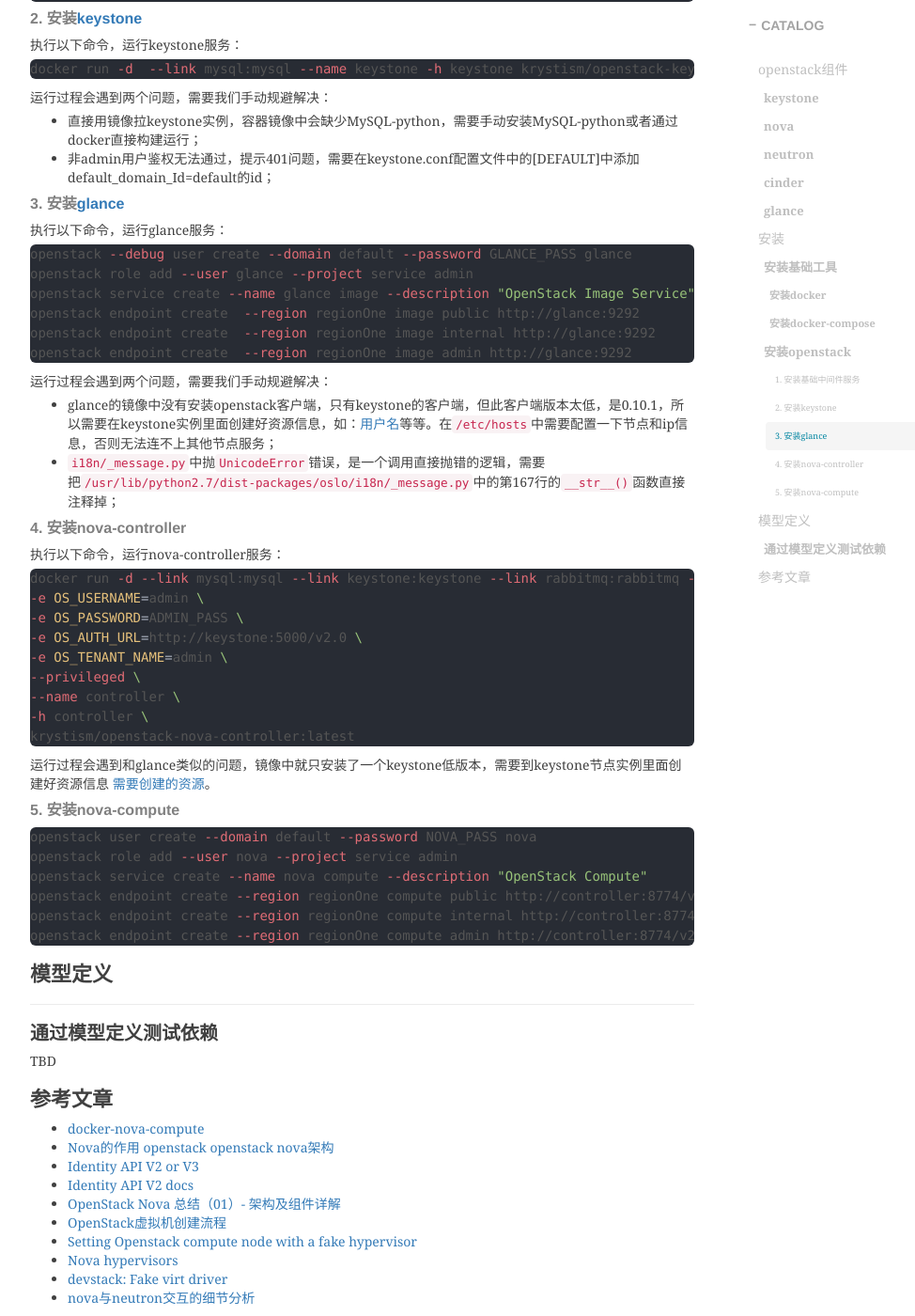
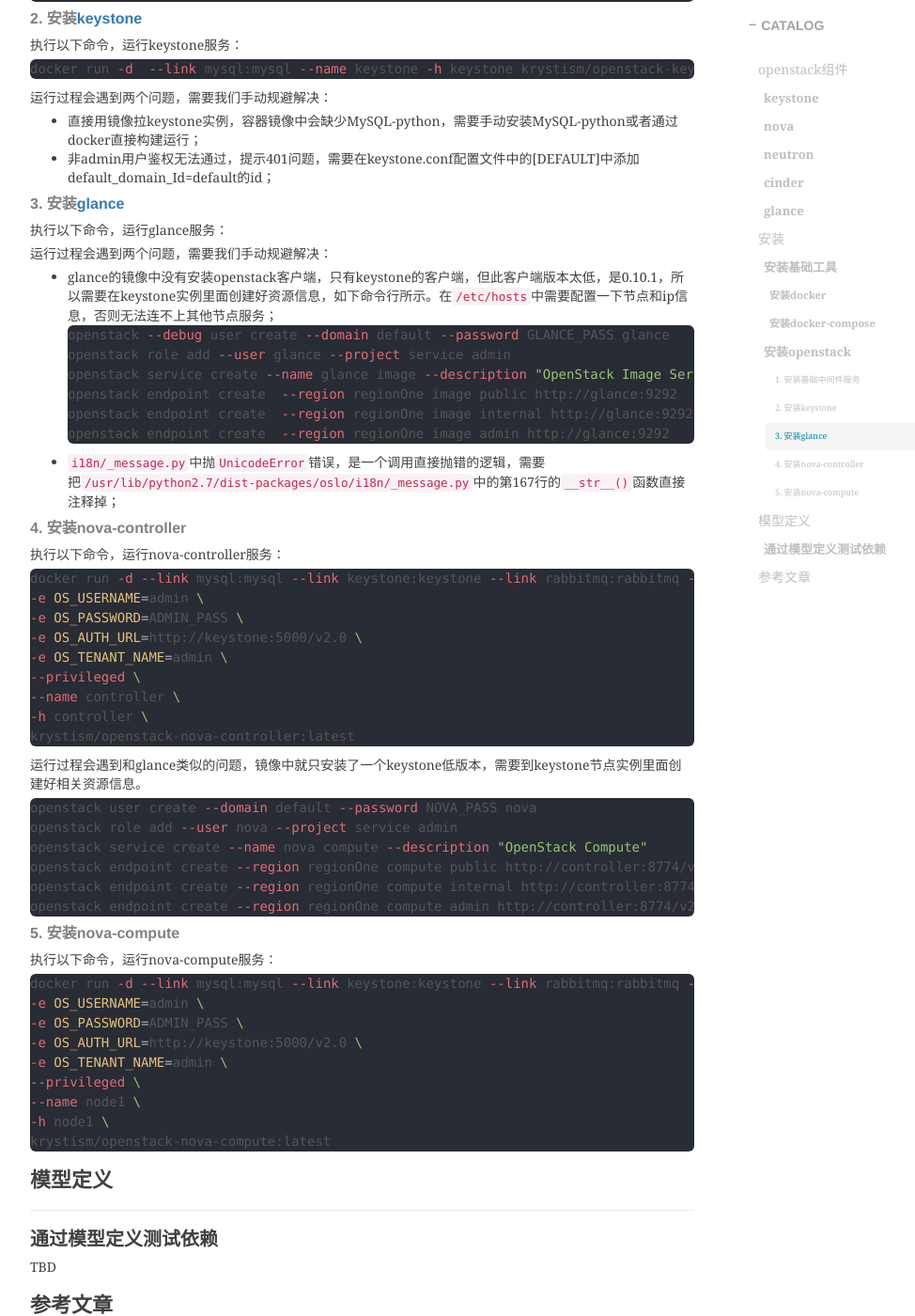
Before and after one commit to shihai1991/shihai1991.github.io, a Jekyll site: the page built from _posts/2024-01-15-在docker上运行nova-compute.md, in a window 1280 px wide and 1400 px high, scrolled down 2168 px. Shown: the whole window at 94% size, without its empty margins (233-1207 px from the left). Built offline with Jekyll 4.4.1, drawn with Linux system fonts in a browser that asks for light colours; nearby versions of some CDN libraries; comment, search, counter and statistics services are not loaded.

Commit message:
Update 2024-01-15-在docker上运行nova-compute.md

````diff
--- a/_posts/2024-01-15-在docker上运行nova-compute.md
+++ b/_posts/2024-01-15-在docker上运行nova-compute.md
@@ -61,6 +61,9 @@
 
 #### 3. 安装[glance](https://github.com/int32bit/docker-glance)
 执行以下命令，运行glance服务：
+
+运行过程会遇到两个问题，需要我们手动规避解决：
+- glance的镜像中没有安装openstack客户端，只有keystone的客户端，但此客户端版本太低，是0.10.1，所以需要在keystone实例里面创建好资源信息，如下命令行所示。在`/etc/hosts`中需要配置一下节点和ip信息，否则无法连不上其他节点服务；
 ```shell
 openstack --debug user create --domain default --password GLANCE_PASS glance
 openstack role add --user glance --project service admin
@@ -69,8 +72,6 @@
 openstack endpoint create  --region regionOne image internal http://glance:9292
 openstack endpoint create  --region regionOne image admin http://glance:9292
 ```
-运行过程会遇到两个问题，需要我们手动规避解决：
-- glance的镜像中没有安装openstack客户端，只有keystone的客户端，但此客户端版本太低，是0.10.1，所以需要在keystone实例里面创建好资源信息，如：[用户名](https://github.com/int32bit/docker-glance/blob/master/bootstrap.sh#L17)等等。在`/etc/hosts`中需要配置一下节点和ip信息，否则无法连不上其他节点服务；
 - `i18n/_message.py`中抛`UnicodeError`错误，是一个调用直接抛错的逻辑，需要把`/usr/lib/python2.7/dist-packages/oslo/i18n/_message.py`中的第167行的`__str__()`函数直接注释掉；
 
 #### 4. 安装nova-controller
@@ -86,10 +87,7 @@
 -h controller \
 krystism/openstack-nova-controller:latest
 ```
-运行过程会遇到和glance类似的问题，镜像中就只安装了一个keystone低版本，需要到keystone节点实例里面创建好资源信息 [需要创建的资源](https://github.com/int32bit/docker-nova-controller/blob/master/bootstrap.sh#L18)。
-
-#### 5. 安装nova-compute
-
+运行过程会遇到和glance类似的问题，镜像中就只安装了一个keystone低版本，需要到keystone节点实例里面创建好相关资源信息。
 ```shell
 openstack user create --domain default --password NOVA_PASS nova
 openstack role add --user nova --project service admin
@@ -97,6 +95,20 @@
 openstack endpoint create --region regionOne compute public http://controller:8774/v2/%\(tenant_id\)s
 openstack endpoint create --region regionOne compute internal http://controller:8774/v2/%\(tenant_id\)s
 openstack endpoint create --region regionOne compute admin http://controller:8774/v2/%\(tenant_id\)s
+```
+
+#### 5. 安装nova-compute
+执行以下命令，运行nova-compute服务：
+```shell
+docker run -d --link mysql:mysql --link keystone:keystone --link rabbitmq:rabbitmq --link glance:glance --link controller:controller \
+-e OS_USERNAME=admin \
+-e OS_PASSWORD=ADMIN_PASS \
+-e OS_AUTH_URL=http://keystone:5000/v2.0 \
+-e OS_TENANT_NAME=admin \
+--privileged \
+--name node1 \
+-h node1 \
+krystism/openstack-nova-compute:latest
 ```
 
 # 模型定义
````
